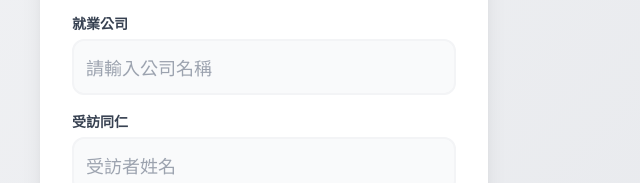
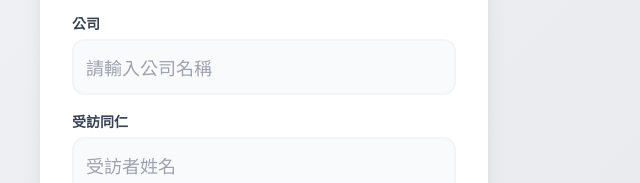
Before and after one commit to shaun0073/a_visitor, a plain HTML site: page visitor.html in a window 1280 px wide. Shown: the part 258-441 px from the top of the page, 376-1016 px from the left. Drawn offline with nearby package versions, Linux system fonts and the light colour scheme.

Commit message:
Update visitor.html

```diff
--- a/visitor.html
+++ b/visitor.html
@@ -46,7 +46,7 @@
                     <input type="text" id="visitor-name" class="w-full border-2 border-gray-100 rounded-xl p-3 focus:border-blue-500 outline-none transition-all bg-gray-50 text-lg" placeholder="請輸入姓名">
                 </div>
                 <div>
-                    <label class="block text-sm font-bold text-gray-700 mb-1.5 text-left">就業公司</label>
+                    <label class="block text-sm font-bold text-gray-700 mb-1.5 text-left">公司</label>
                     <input type="text" id="visitor-company" class="w-full border-2 border-gray-100 rounded-xl p-3 focus:border-blue-500 outline-none transition-all bg-gray-50 text-lg" placeholder="請輸入公司名稱">
                 </div>
                 <div>
```
